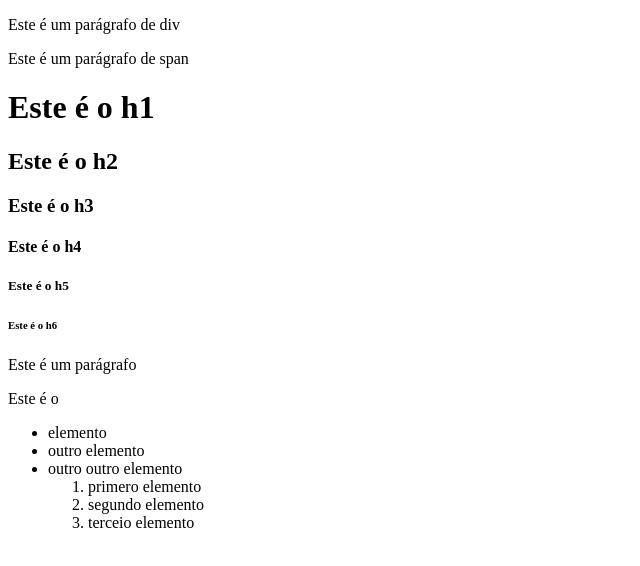
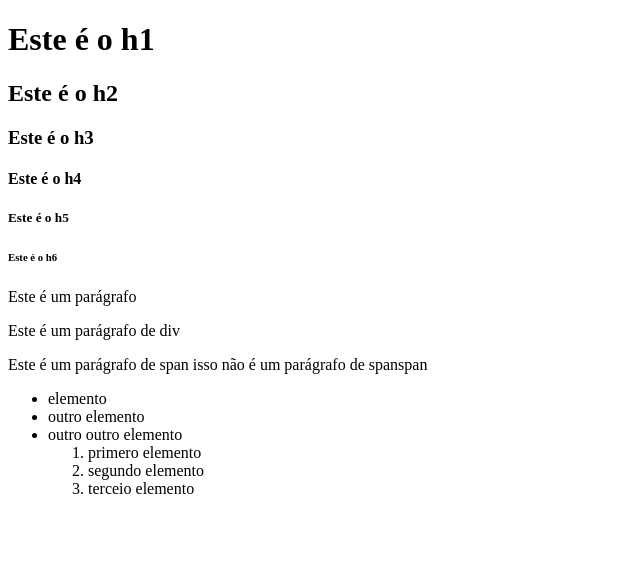
Before and after one commit to Vinicebo/Desenvolvimento-web, a plain HTML site: page Aula 3/index.html in a window 1280 px wide. Shown: the whole page, without its empty margins (0-640 px from the left). Drawn offline with Linux system fonts and the light colour scheme.

Commit message:
alteração no arquivo

```diff
--- a/Aula 3/index.html
+++ b/Aula 3/index.html
@@ -6,16 +6,20 @@
     <title>Aula 3</title>
 </head>
 <body>
-    <div><p>Este é um parágrafo de div</p></div>
-    <p><span> Este é um parágrafo de span</span></p>
+
     <h1>Este é o h1</h1>
     <h2>Este é o h2</h2>
     <h3>Este é o h3</h3>
     <h4>Este é o h4</h4>
     <h5>Este é o h5</h5>
     <h6>Este é o h6</h6>
+
+
+
     <p>Este é um parágrafo</p>
-    <div>Este é o</div>
+    <div><p>Este é um parágrafo de div</p></div>
+    <p><span> Este é um parágrafo de span</span> isso não é um parágrafo de spanspan</p>
+
 
     <ul>
         <li>elemento</li>
```
